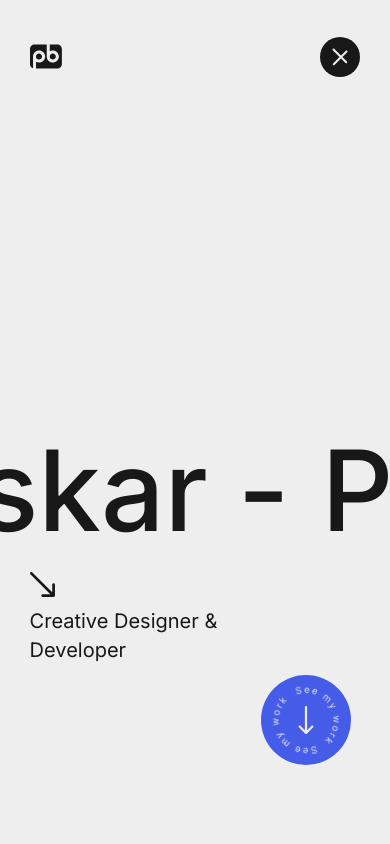
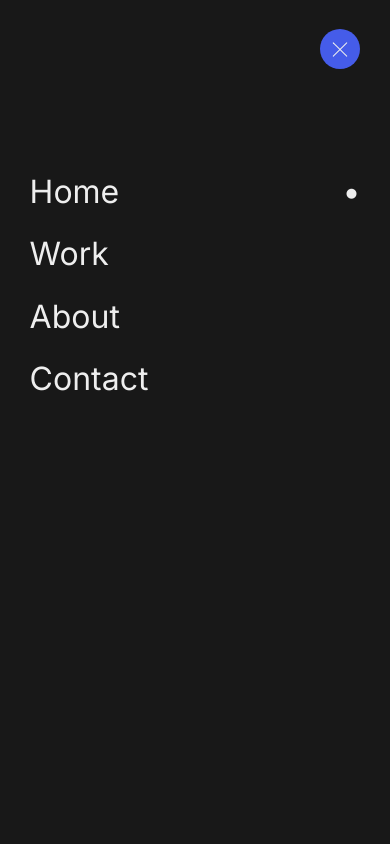
Before and after one commit to pavanbhaskardev/portfolio, a Next.js app: page / in a window 390 px wide. Both pictures are taken after a click on the element 340 px from the left and 56 px from the top of the page. Shown: the top 844 px of the page. Built offline with nearby package versions, Linux system fonts and the light colour scheme.

Commit message:
added the hamburger menu

```diff
--- /dev/null
+++ b/app/components/HamBurgerMenu.jsx
@@ -0,0 +1,76 @@
+"use client";
+import React from "react";
+import Link from "next/link";
+import { usePathname } from "next/navigation";
+import { motion } from "framer-motion";
+import styles from "../styles/HamBurgerMenu.module.css";
+import navLinks from "./json/navLinks";
+
+const menuSlide = {
+  initial: {
+    x: "100%",
+  },
+  enter: {
+    x: "0%",
+    transition: "transform 0.6s cubic-bezier(0.22, 1, 0.36, 1)",
+  },
+  exit: {
+    x: "100%",
+    transition: "transform 0.6s cubic-bezier(0.22, 1, 0.36, 1)",
+  },
+};
+
+const linkSlide = {
+  initial: {
+    x: 80,
+  },
+  enter: (index) => ({
+    x: 0,
+    transition: "transform 0.6s cubic-bezier(0.22, 1, 0.36, 1)",
+    delay: 0.2 * index,
+  }),
+  exit: (index) => ({
+    x: 80,
+    transition: "transform 0.6s cubic-bezier(0.22, 1, 0.36, 1)",
+    delay: 0.2 * index,
+  }),
+};
+
+const HamBurgerMenu = ({ setOpen }) => {
+  const pathName = usePathname();
+
+  return (
+    <motion.div
+      variants={menuSlide}
+      animate="enter"
+      initial="initial"
+      exit="exit"
+      className={styles.container}
+    >
+      <div className={styles.links_container}>
+        {navLinks.map((data, index) => {
+          const { label, path } = data;
+          return (
+            <motion.div
+              custom={index}
+              variants={linkSlide}
+              animate="enter"
+              initial="initial"
+              exit="exit"
+              key={index}
+            >
+              <Link href={path} key={label}>
+                {label}
+                {pathName === path ? (
+                  <span className={styles.link_icon}>•</span>
+                ) : null}
+              </Link>
+            </motion.div>
+          );
+        })}
+      </div>
+    </motion.div>
+  );
+};
+
+export default HamBurgerMenu;
--- a/app/components/Loading.jsx
+++ b/app/components/Loading.jsx
@@ -44,7 +44,7 @@ const Loading = () => {
       () => {
         setIndex((index) => index + 1);
       },
-      index == 0 ? 800 : 300
+      index == 0 ? 700 : 300
     );
   }, [index]);
   return (
@@ -56,7 +56,7 @@ const Loading = () => {
     >
       <motion.p variants={opacity} initial="initial" animate="enter">
         <span></span>
-        {words[index]}
+        {words[index] ? `• ${words[index]}` : null}
       </motion.p>
     </motion.div>
   );
--- a/app/components/Navbar.jsx
+++ b/app/components/Navbar.jsx
@@ -1,23 +1,29 @@
 "use client";
 import React, { useState } from "react";
 import Image from "next/image";
+import { AnimatePresence } from "framer-motion";
 import styles from "../styles/navbar.module.css";
+import HamBurgerMenu from "./HamBurgerMenu";
 
 const Navbar = () => {
-  const [active, setActive] = useState(false);
+  const [open, setOpen] = useState(false);
 
   return (
     <header className={styles.container}>
       <Image src={"/logo.svg"} alt="logo" width={32} height={25} />
       <div
         className={`${styles.hamburger_container} ${
-          active && styles.close_hamburger
+          open ? styles.close_hamburger : null
         }`}
-        onClick={() => setActive((current) => !current)}
+        onClick={() => setOpen((current) => !current)}
       >
         <span className={styles.cross_icon} />
         <span className={styles.cross_icon} />
       </div>
+
+      <AnimatePresence mode="wait">
+        {open ? <HamBurgerMenu open={setOpen} /> : null}
+      </AnimatePresence>
     </header>
   );
 };
--- /dev/null
+++ b/app/components/json/navLinks.js
@@ -0,0 +1,14 @@
+const navLinks = [
+  { label: "Home", path: "/" },
+  {
+    label: "Work",
+    path: "/work",
+  },
+  {
+    label: "About",
+    path: "/about",
+  },
+  { label: "Contact", path: "/contact" },
+];
+
+export default navLinks;
--- a/app/page.jsx
+++ b/app/page.jsx
@@ -31,7 +31,7 @@ const Home = () => {
         setLoading(false);
         document.body.style.cursor = "default";
         window.scrollTo(0, 0);
-      }, 3000);
+      }, 2700);
     })();
   }, []);
 
--- /dev/null
+++ b/app/styles/HamBurgerMenu.module.css
@@ -0,0 +1,25 @@
+.container {
+  position: fixed;
+  top: 0;
+  left: 0;
+  z-index: 100;
+  height: 100vh;
+  width: 100vw;
+  background-color: var(--secondary-color);
+  padding: 20vh 1.85rem 0 1.85rem;
+}
+
+.links_container {
+  display: flex;
+  flex-direction: column;
+  gap: 1rem;
+}
+
+.links_container a {
+  text-decoration: none;
+  color: var(--primary-color);
+  font-size: 2rem;
+  display: flex;
+  justify-content: space-between;
+  align-items: center;
+}
--- a/app/styles/customcusrsur.module.css
+++ b/app/styles/customcusrsur.module.css
@@ -1,5 +1,5 @@
 .custom_cursor_style {
-  z-index: 99999;
+  z-index: 998;
   height: 2rem;
   width: 2rem;
   background-color: var(--primary-color);
--- a/app/styles/loading.module.css
+++ b/app/styles/loading.module.css
@@ -8,6 +8,6 @@
   position: fixed;
   top: 0;
   left: 0;
-  z-index: 999999;
-  font-size: 1.5rem;
+  z-index: 999;
+  font-size: 2rem;
 }
--- a/app/styles/navbar.module.css
+++ b/app/styles/navbar.module.css
@@ -6,6 +6,8 @@
 }
 
 .hamburger_container {
+  position: fixed;
+  right: 1.85rem;
   height: 2.5rem;
   width: 2.5rem;
   background-color: var(--secondary-color);
@@ -14,12 +16,13 @@
   align-content: center;
   place-items: center;
   gap: 0.25rem;
-  transition: transform 0.3s;
+  z-index: 101;
+  transition: 0.2s background-color linear, 0.2s transform linear;
 }
 
 .cross_icon {
   display: block;
-  height: 0.1rem;
+  height: 1px;
   width: 1.25rem;
   border-radius: 6.125rem;
   background-color: var(--primary-color);
@@ -27,12 +30,17 @@
 
 .close_hamburger {
   gap: 0;
+  transition: 0.2s background-color linear;
+  background-color: var(--popup-color);
 }
 
 .close_hamburger span {
   transform: rotate(45deg);
+  transition: 0.2s transform linear;
 }
 
 .close_hamburger span:last-child {
   transform: rotate(-45deg);
+  position: absolute;
+  top: -1;
 }
```
